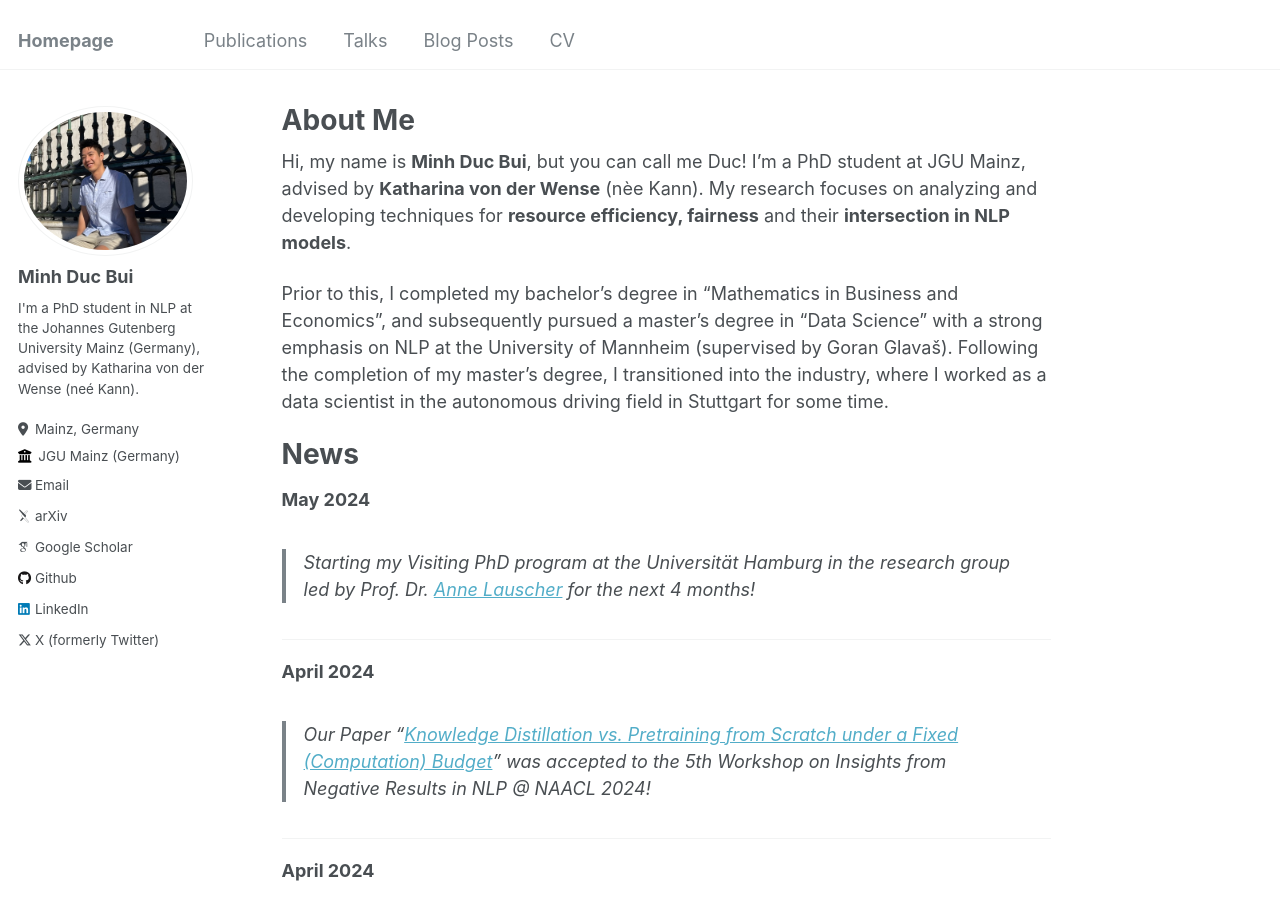
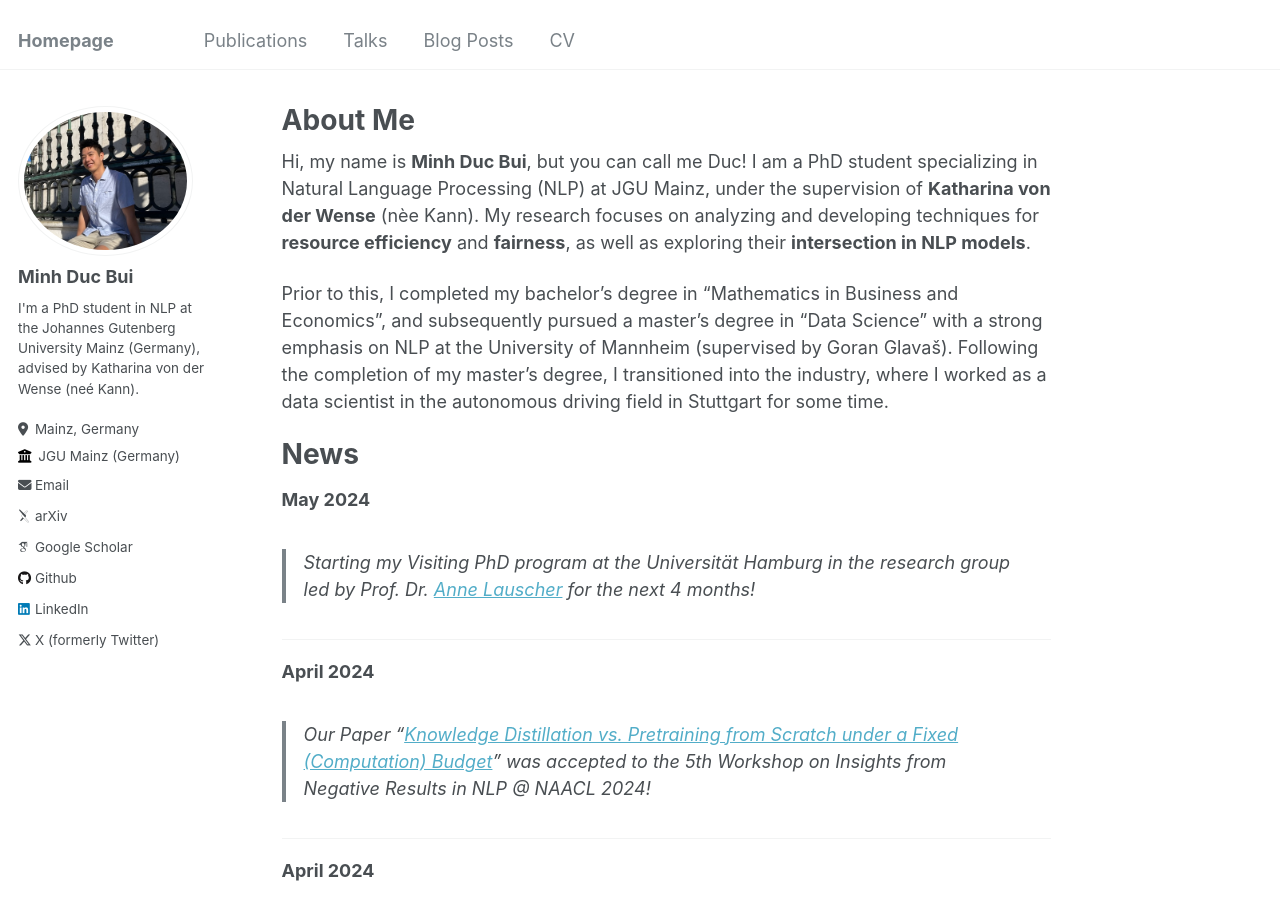
Before and after one commit to MinhDucBui/minhducbui.github.io, a Jekyll site: the page built from _pages/about.md, in a window 1280 px wide and 900 px high. Built offline with Jekyll 4.4.1, drawn with Linux system fonts in a browser that asks for light colours; some web fonts are replaced.

Commit message:
change about me

```diff
--- a/_pages/about.md
+++ b/_pages/about.md
@@ -7,7 +7,7 @@ redirect_from:
   - /about.html
 ---
 
-Hi, my name is **Minh Duc Bui**, but you can call me Duc! I'm a PhD student at JGU Mainz, advised by **Katharina von der Wense** (nèe Kann). My research focuses on analyzing and developing techniques for **resource efficiency, fairness** and their **intersection in NLP models**.
+Hi, my name is **Minh Duc Bui**, but you can call me Duc! I am a PhD student specializing in Natural Language Processing (NLP) at JGU Mainz, under the supervision of **Katharina von der Wense** (nèe Kann). My research focuses on analyzing and developing techniques for **resource efficiency** and **fairness**, as well as exploring their **intersection in NLP models**.
 
 Prior to this, I completed my bachelor's degree in "Mathematics in Business and Economics", and subsequently pursued a master's degree in "Data Science" with a strong emphasis on NLP at the University of Mannheim (supervised by Goran Glavaš). Following the completion of my master's degree, I transitioned into the industry, where I worked as a data scientist in the autonomous driving field in Stuttgart for some time.
 
```
